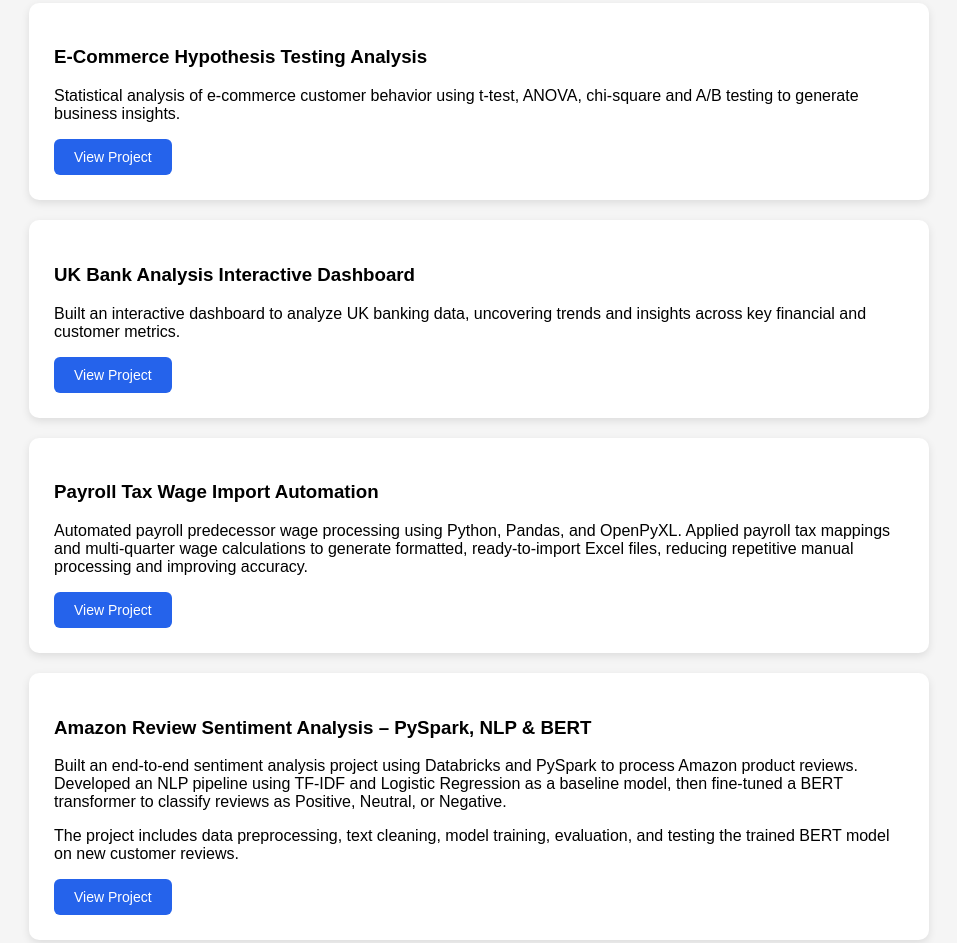
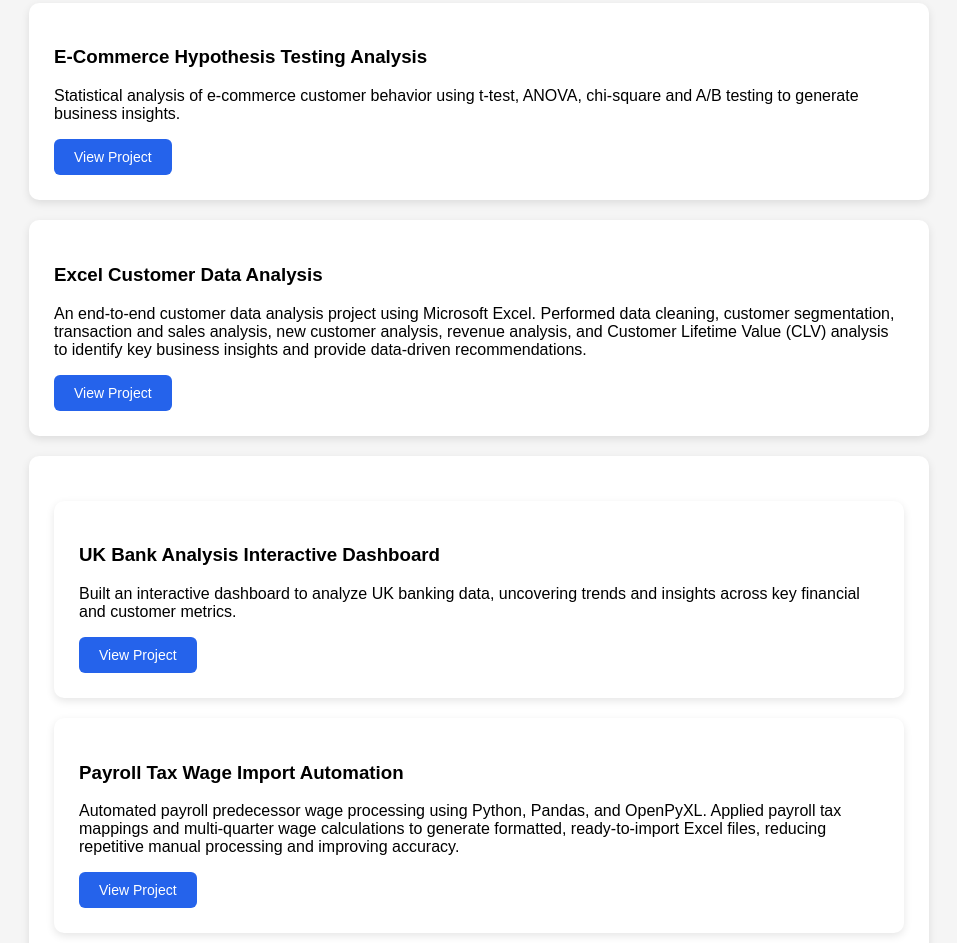
Before and after one commit to rajhere097/portfolio, a plain HTML site: page index.html in a window 1280 px wide. Shown: the part 1420-2363 px from the top of the page, without its empty margins (161-1118 px from the left). Drawn offline with Linux system fonts and the light colour scheme.

Commit message:
Fix HTML encoding issues in index.html

```diff
--- a/index.html
+++ b/index.html
@@ -200,6 +200,32 @@
             </a>
 
         </div>
+
+                </div>
+
+        <!-- 5. EXCEL CUSTOMER DATA ANALYSIS -->
+
+        <div class="project">
+
+            <h3>Excel Customer Data Analysis</h3>
+
+            <p>
+                An end-to-end customer data analysis project using Microsoft Excel.
+                Performed data cleaning, customer segmentation, transaction and sales
+                analysis, new customer analysis, revenue analysis, and Customer
+                Lifetime Value (CLV) analysis to identify key business insights and
+                provide data-driven recommendations.
+            </p>
+
+            <a href="https://github.com/rajhere097/excel-customer-data-analysis" target="_blank">
+                <button>View Project</button>
+            </a>
+
+        </div>
+
+        <!-- 6. UK BANK ANALYSIS -->
+
+        <div class="project">
 
 
         <!-- 5. UK BANK ANALYSIS -->
```
